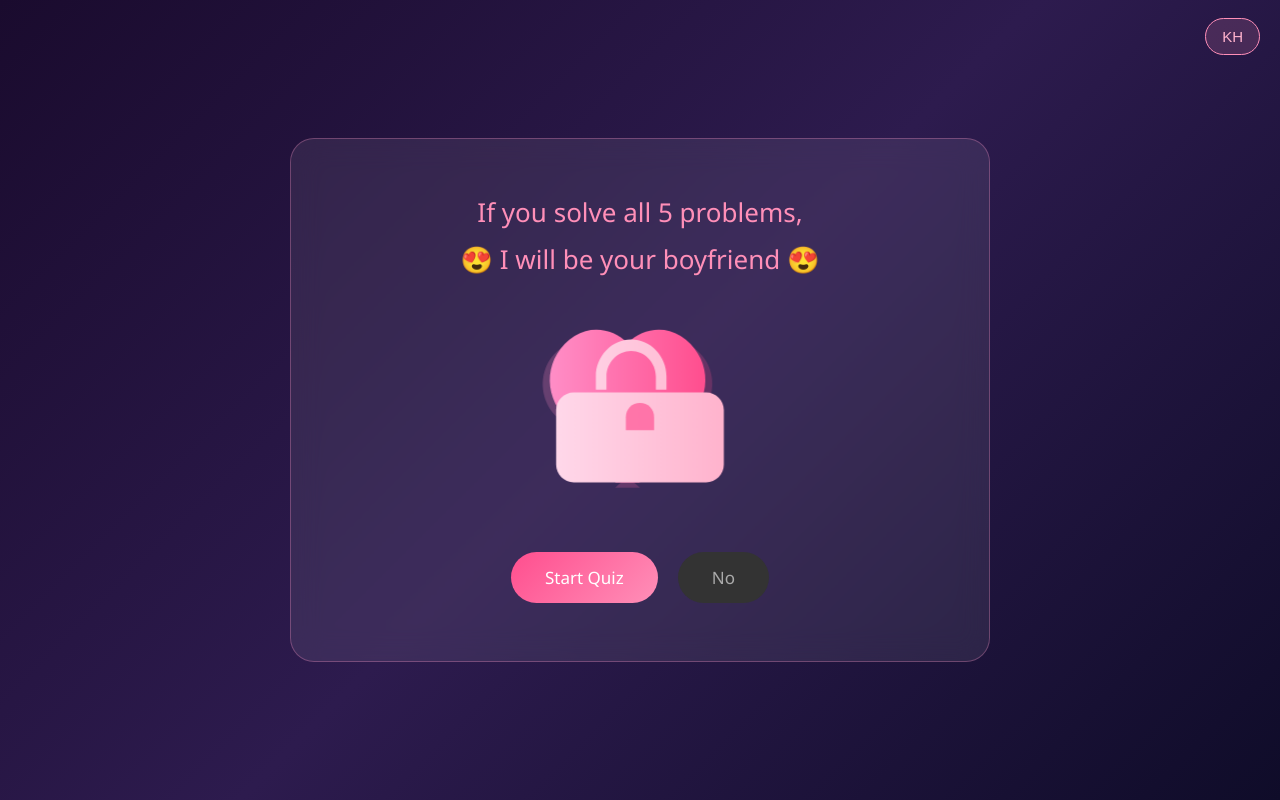
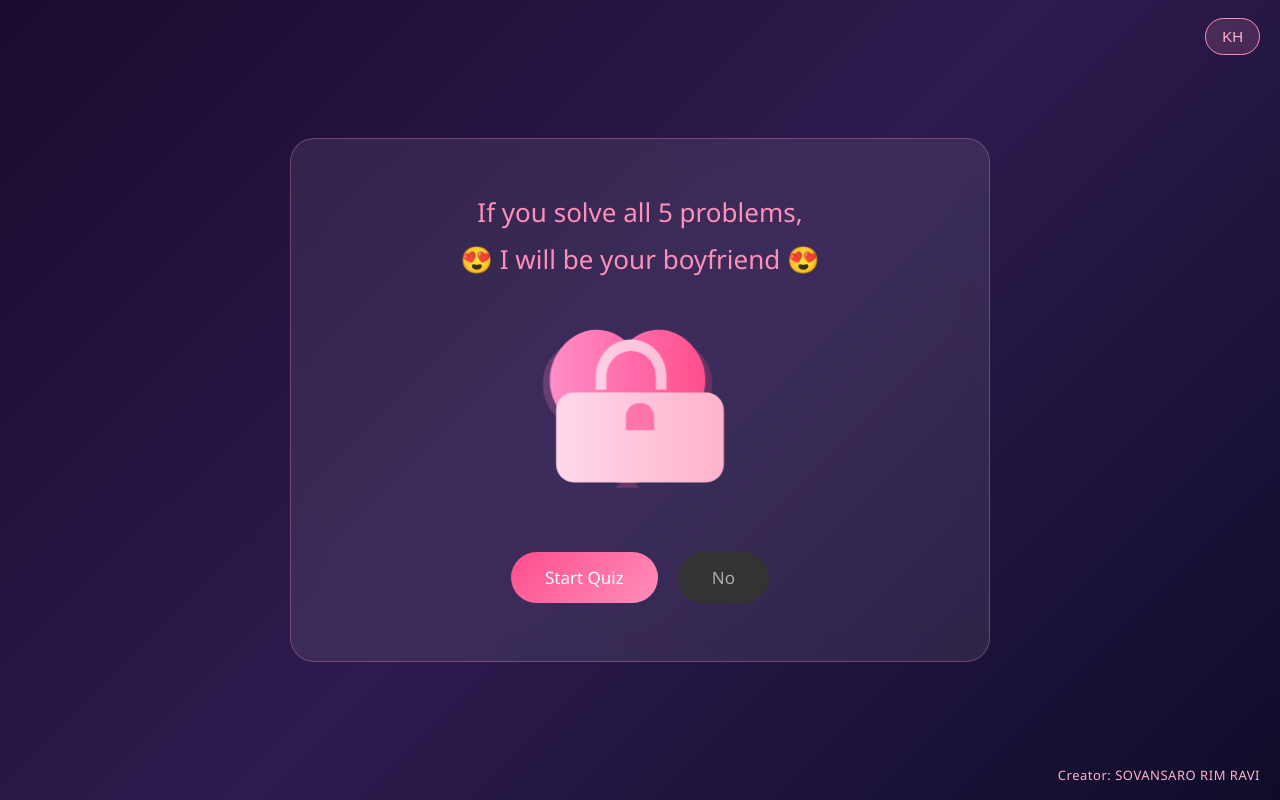
Before and after one commit to sovansaro2/for-you, a plain HTML site: page index.html in a window 1280 px wide. Drawn offline with Linux system fonts and the light colour scheme.

Commit message:
add creator

```diff
--- a/index.html
+++ b/index.html
@@ -73,6 +73,8 @@
   <p style="color:#ffb3cd;font-size:20px">You solved them perfectly! True love is the best answer 💕</p>
 </div>
 
+<p class="creator-credit" id="creatorCredit">Creator: SOVANSARO RIM RAVI</p>
+
 <script src="script.js"></script>
 </body>
 </html>
--- a/script.js
+++ b/script.js
@@ -108,6 +108,13 @@ function updateLanguage() {
   const languageBtn = document.getElementById("languageBtn");
   if (languageBtn) {
     languageBtn.textContent = language === "en" ? "KH" : "EN";
+  }
+
+  const creatorCredit = document.getElementById("creatorCredit");
+  if (creatorCredit) {
+    creatorCredit.textContent = language === "en"
+      ? "Creator: SOVANSARO RIM RAVI"
+      : "អ្នកបង្កើត៖ សុវណ្ណសរោ រីម រ៉ាវី";
   }
 
   const introHeading = document.querySelector("#intro h1");
--- a/styles.css
+++ b/styles.css
@@ -3,6 +3,7 @@ body{min-height:100vh;background:linear-gradient(135deg,#1a0b2e,#2d1b4e,#0f0c29)
 .hidden{display:none!important}
 .language-btn{position:fixed;top:18px;right:20px;z-index:10000;padding:9px 16px;border:1px solid #ff8fb8;border-radius:20px;background:rgba(255,143,184,.16);color:#ffb3cd;font:500 15px 'Rajdhani',sans-serif;cursor:pointer}
 .language-btn:hover{background:#ff4e8e;color:#fff}
+.creator-credit{position:fixed;right:20px;bottom:16px;color:#ffb3cd;font-size:13px;letter-spacing:.04em;text-align:right}
 .card{background:rgba(255,255,255,.08);backdrop-filter:blur(15px);border:1px solid rgba(255,150,200,.3);border-radius:24px;padding:50px 40px;text-align:center;max-width:700px;width:100%;box-shadow:none}
 h1{color:#ff8fb8;font-size:26px;line-height:1.8;margin-bottom:25px}
 .heart{margin:10px 0 25px;animation:beat 1.2s infinite}.heart img{display:block;width:260px;max-width:100%;height:auto;margin:auto}
@@ -69,6 +70,7 @@ h1{color:#ff8fb8;font-size:26px;line-height:1.8;margin-bottom:25px}
   body{padding:14px}
   .card{padding:22px 14px 18px;border-radius:18px}
   .language-btn{top:12px;right:12px;padding:8px 12px;font-size:13px}
+  .creator-credit{right:14px;bottom:10px;font-size:11px}
   .quiz-top{gap:8px;align-items:center;flex-wrap:wrap}
   .prog{order:2;flex-basis:100%;padding:0 4px}
   .timer{min-width:60px;font-size:13px;padding:6px 8px}
```
